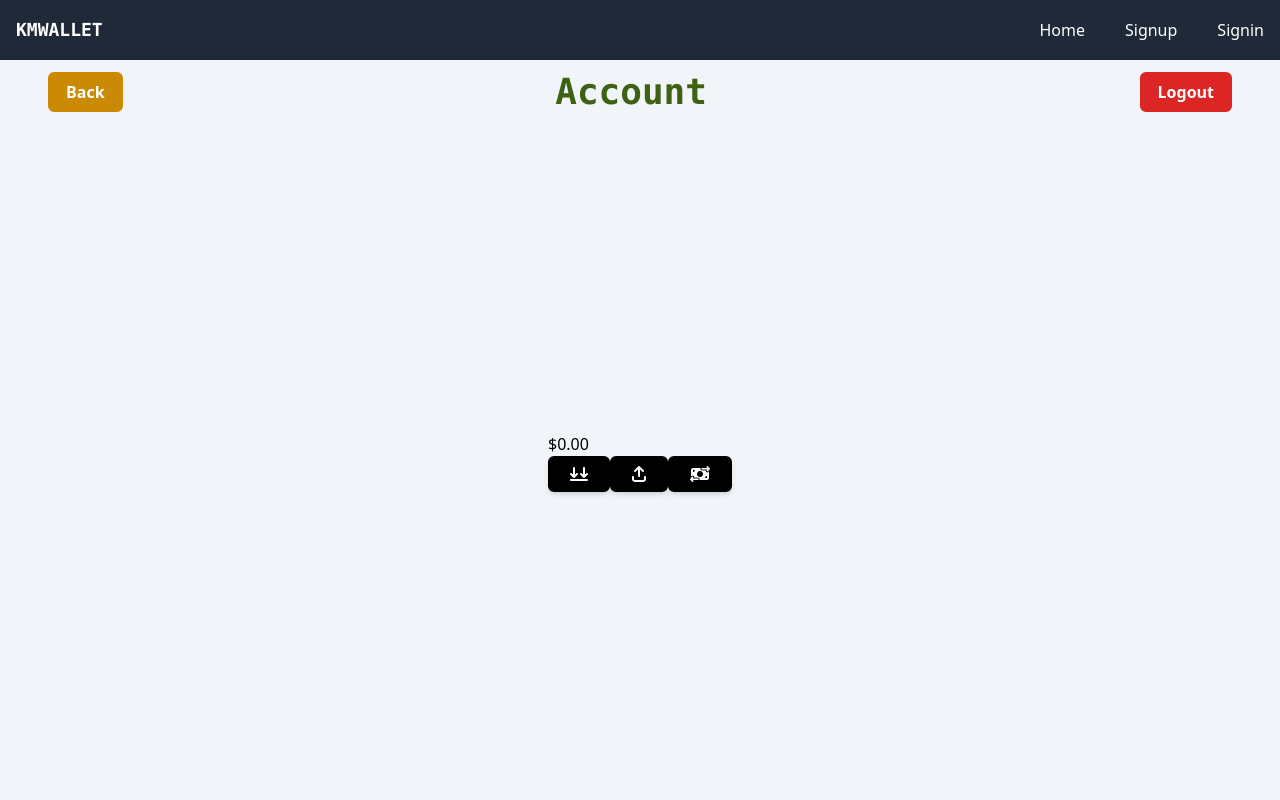
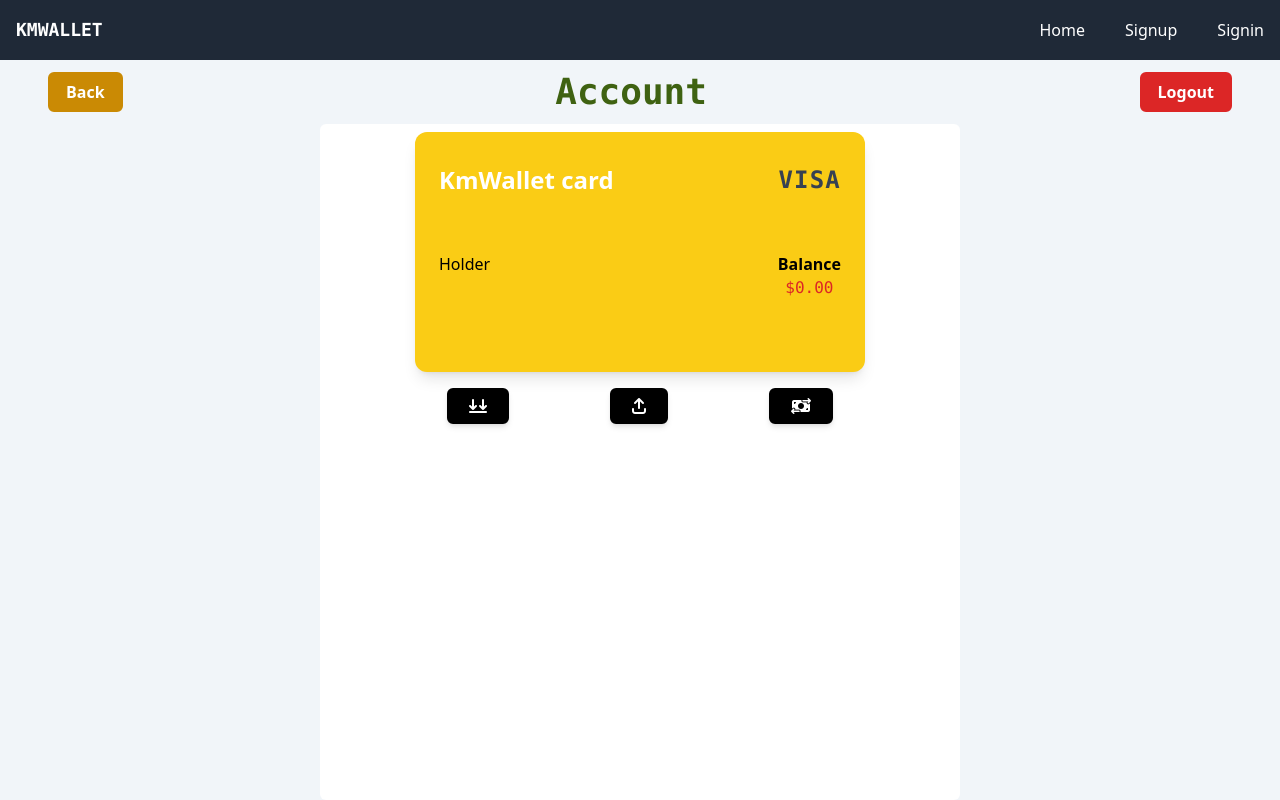
Before and after one commit to Abdirahman04/kmwallet-client-pinia, a Vue app: page /account in a window 1280 px wide. Built offline with nearby package versions, Linux system fonts and the light colour scheme.

Commit message:
added account styling

```diff
--- a/src/stores/accountStore.ts
+++ b/src/stores/accountStore.ts
@@ -20,11 +20,13 @@
     );
 
     function setAccountStore(account: Account) {
+      const defaultTransactions: Transaction[] = [];
+
       accountId.value = account.accountId;
       customerId.value = account.customerId;
       accountType.value = account.accountType;
       balance.value = account.balance;
-      transactions.value.push(...account.transactions);
+      transactions.value = account.transactions ?? defaultTransactions;
       isSet.value = true;
     }
 
--- a/src/stores/userStore.ts
+++ b/src/stores/userStore.ts
@@ -23,13 +23,15 @@
       }).format(balance);
 
     function setUserStore(user: User) {
+      const defaultAccounts: Account[] = [];
+
       customerId.value = user.customerId;
       firstName.value = user.firstName;
       lastName.value = user.lastName;
       email.value = user.email;
       phoneNumber.value = user.phoneNumber;
       password.value = user.password;
-      accounts.value = user.accounts ?? [];
+      accounts.value = user.accounts ?? defaultAccounts;
       isSet.value = true;
     }
 
--- a/src/views/AccountsView.vue
+++ b/src/views/AccountsView.vue
@@ -4,11 +4,37 @@
     <div class="flex flex-grow flex-col bg-slate-100">
       <the-sub-nav path="dashboard" text="Account"></the-sub-nav>
       <div class="flex flex-grow justify-center items-center">
-        <div class="flex flex-col">
-          <h1>{{ accountStore.accountId }}</h1>
-          <h2>{{ accountStore.accountType }}</h2>
-          <h2>{{ accountStore.amount }}</h2>
-          <div>
+        <div
+          class="flex flex-col bg-white px-5 py-2 h-full w-1/2 rounded-md items-center"
+        >
+          <div class="bg-yellow-400 w-3/4 h-60 rounded-xl px-6 py-8 shadow-lg">
+            <div class="flex justify-between">
+              <h1 class="text-white text-2xl font-bold">KmWallet card</h1>
+              <h1
+                class="text-gray-700 text-2xl font-mono font-extrabold tracking-wider"
+              >
+                VISA
+              </h1>
+            </div>
+            <div>
+              <h1 class="mt-14 text-center text-lg tracking-widest font-light">
+                {{ accountStore.accountId }}
+              </h1>
+            </div>
+            <div class="flex justify-between mt-4">
+              <div class="flex flex-col items-center">
+                <h1 class="font-extralight">Holder</h1>
+                <h2 class="font-serif">{{ user.fullName }}</h2>
+              </div>
+              <div class="flex flex-col items-center">
+                <h1 class="font-bold">Balance</h1>
+                <h2 class="font-mono text-red-600">
+                  {{ accountStore.amount }}
+                </h2>
+              </div>
+            </div>
+          </div>
+          <div class="w-3/4 flex justify-between mt-4 px-8">
             <transaction-button path="deposit"
               ><i class="fa-solid fa-arrows-down-to-line"></i
             ></transaction-button>
@@ -18,6 +44,26 @@
             <transaction-button path="transfer">
               <i class="fa-solid fa-money-bill-transfer"></i>
             </transaction-button>
+          </div>
+          <div
+            class="w-3/4 px-3 py-2 bg-blue-300 mt-2 rounded-md"
+            v-if="accountStore.transactions.length > 0"
+          >
+            <h1 class="text-center text-lg font-mono font-bold">History</h1>
+            <div class="border-b border-gray-500 mb-2"></div>
+            <div
+              class="px-3 py-1 mt-0.5 bg-blue-900 text-white rounded-md"
+              v-for="trans in transactions"
+              :key="trans.transactionId"
+            >
+              <h1>{{ trans.transactionId }}</h1>
+              <div class="flex justify-between">
+                <h2 class="text-yellow-500">{{ trans.transactionType }}</h2>
+                <h2 class="text-red-500 font-mono">
+                  {{ user.amount(trans.balance) }}
+                </h2>
+              </div>
+            </div>
           </div>
         </div>
       </div>
@@ -30,6 +76,24 @@
 import TheSubNav from "@/components/TheSubNav.vue";
 import TransactionButton from "@/components/TransactionButton.vue";
 import { useAccountStore } from "@/stores/accountStore";
+import { useUserStore } from "@/stores/userStore";
+import { Transaction } from "@/types/interfaces";
+import { reactive, onMounted } from "vue";
 
 const accountStore = useAccountStore();
+const user = useUserStore();
+const transactions = reactive<Array<Transaction>>([]);
+
+onMounted(() => {
+  preview();
+  console.log(transactions);
+  console.log(accountStore.transactions);
+});
+
+function preview() {
+  const newArray = accountStore.transactions.filter(
+    (trans: Transaction) => trans != null
+  );
+  transactions.push(...newArray.slice(0, 3));
+}
 </script>
--- a/src/views/DashboardView.vue
+++ b/src/views/DashboardView.vue
@@ -127,7 +127,7 @@
         "Content-Type": "application/json",
       },
     };
-    const url = "http://127.0.0.1:9090/kmwallet/account";
+    const url = `http://127.0.0.1:9090/kmwallet/account/${id}`;
     fetch(url, options)
       .then(() => {
         userStore.deleteAccount(id);
```
